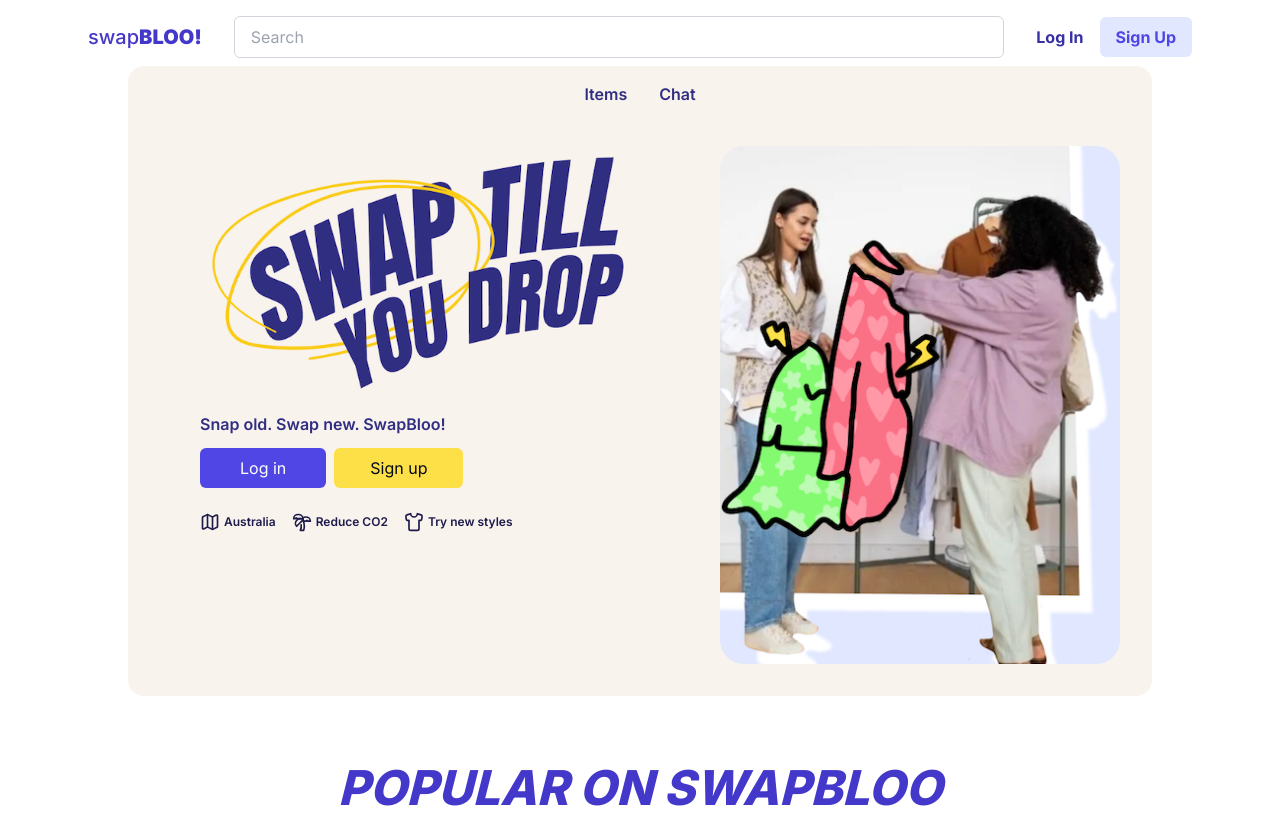
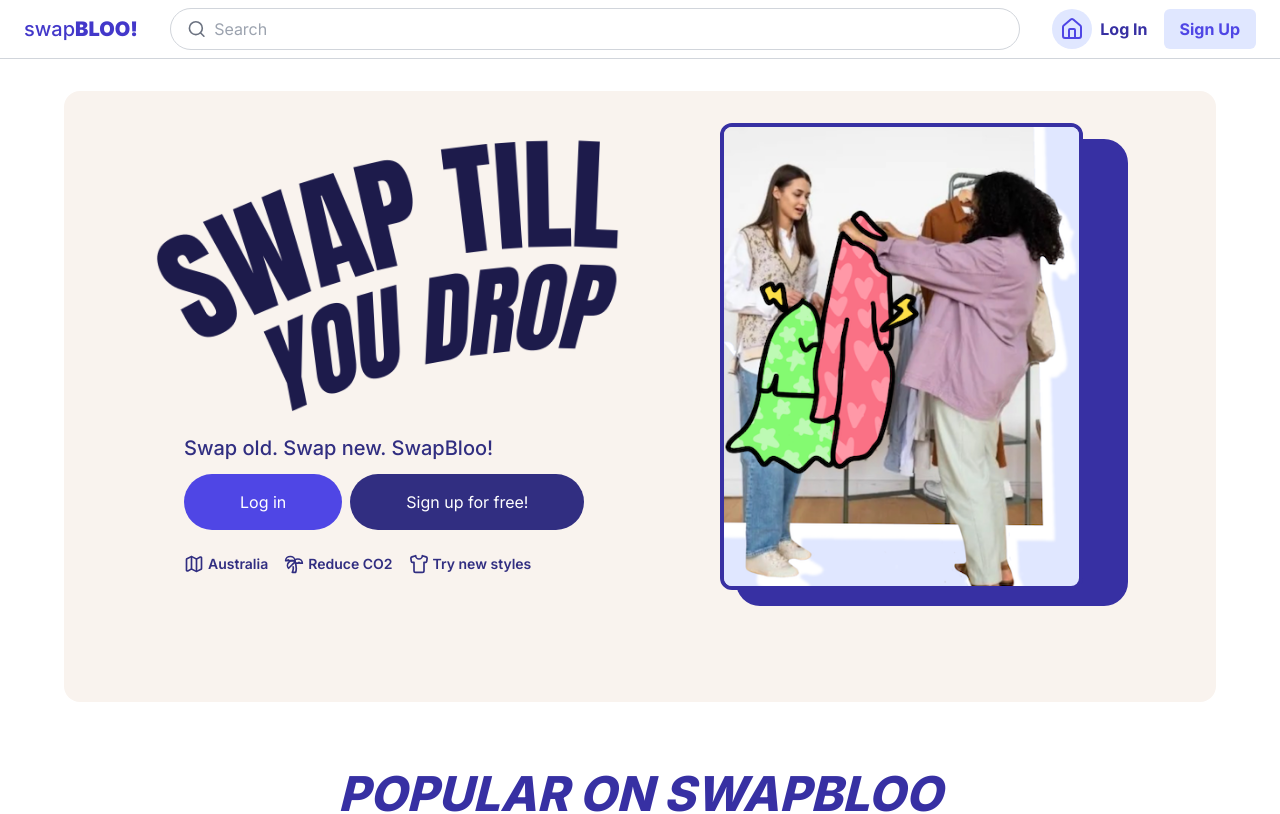
Before and after one commit to luowarren/Swapbloo-App, a Next.js app in the folder frontend/: page / in a window 1280 px wide. Shown: the top 814 px of the page. Built offline with nearby package versions, Linux system fonts and the light colour scheme; no server answers.

Commit message:
Adding hover effects.

```diff
--- a/frontend/app/components/ProfileImage.tsx
+++ b/frontend/app/components/ProfileImage.tsx
@@ -1,6 +1,7 @@
 import React, { useEffect, useState } from "react";
 import { getUserProfileImageUrl } from "../../service/items"; // Import your existing service function
 import { UserRound } from "lucide-react";
+import { Skeleton } from "@/components/ui/skeleton";
 
 interface ProfileImageProps {
   userId: string;
@@ -9,6 +10,7 @@
 
 const ProfileImage: React.FC<ProfileImageProps> = ({
   userId,
+
   className = "",
 }) => {
   const [profilePicUrl, setProfilePicUrl] = useState<string | null>(null);
@@ -41,14 +43,10 @@
   }, [userId]);
 
   if (loading) {
-    return (
-      <div className="w-12 h-12 rounded-full bg-gray-300 flex items-center justify-center text-gray-600">
-        <UserRound />
-      </div>
-    );
+    return <Skeleton className={"rounded-full w-12 h-12 " + className} />;
   }
 
-  console.log("5678",profilePicUrl)
+  console.log("5678", profilePicUrl);
 
   return (
     <div>
@@ -59,7 +57,12 @@
           className={`w-12 h-12 rounded-full ${className}`}
         />
       ) : (
-        <div className="w-12 h-12 rounded-full bg-gray-300 flex items-center justify-center text-gray-600 ">
+        <div
+          className={
+            "w-12 h-12 rounded-full bg-gray-300 flex items-center justify-center text-gray-600 " +
+            className
+          }
+        >
           <UserRound />
         </div>
       )}
--- a/frontend/app/components/UserRating.tsx
+++ b/frontend/app/components/UserRating.tsx
@@ -54,7 +54,7 @@
             onClick={() => handleStarClick(i)}
             icon={starIcon}
             className={size}
-            color="#eab308"
+            color="#6366f1"
           />
         </div>
       );
--- a/frontend/app/layout.tsx
+++ b/frontend/app/layout.tsx
@@ -18,7 +18,7 @@
   return (
     <html lang="en">
       <head>{/* Metadata and other head elements go here */}</head>
-      <body className={inter.className}>
+      <body className={inter.className + " max-h-[100vh] overflow-hidden"}>
         {/* NavBar should be inside the body */}
         <NavBar />
         <main>{children}</main>
--- a/frontend/app/listing/page.tsx
+++ b/frontend/app/listing/page.tsx
@@ -137,15 +137,6 @@
     }
   };
 
-  // if (loading)
-  //   return (
-  //     <div className="w-full h-[80vh] bg-white flex items-center justify-center">
-  //       <div className="animate-spin">
-  //         <Shirt className="text-indigo-600" />
-  //       </div>
-  //     </div>
-  //   );
-
   return (
     <>
       {/* LOADER */}
@@ -161,7 +152,12 @@
       </div>
 
       {/* MAIN PAGE */}
-      <div className={cn("min-h-screen bg-white pt-12", loading && "hidden")}>
+      <div
+        className={cn(
+          "bg-white py-12 h-[100vh] overflow-scroll",
+          loading && "hidden"
+        )}
+      >
         <div
           className="mb-4 text-gray-500 flex gap-1 items-center bg-gray-100 rounded w-fit px-2 py-1 pr-4 hover:bg-gray-200 transition cursor-pointer mx-24"
           onClick={() => {
--- a/frontend/app/listings/listings.tsx
+++ b/frontend/app/listings/listings.tsx
@@ -60,8 +60,8 @@
 
   if (loading || data == null) {
     return (
-      <div className="flex h-[85vh] w-full justify-center items-center">
-        <div className="animate-spin">
+      <div className="flex h-[85] w-full justify-center items-center">
+        <div className="animate-spin [animation-duration:500ms]">
           <Shirt className="text-indigo-600" />
         </div>
       </div>
@@ -69,10 +69,15 @@
   }
 
   return (
-    <div className="grid grid-cols-2 sm:grid-cols-3 lg:grid-cols-4 gap-2 h-[85vh] w-full overflow-scroll px-2 mt-4">
-      {data.map((item: any, index) => {
-        return <ListingCard key={index} data={item} />;
-      })}
+    <div className="flex flex-col w-[100vw] h-[100vh] overflow-scroll">
+      <div className="pt-6 pl-6 bg-gray-100 text-xl text-gray-600 italic font-bold">
+        Today's picks
+      </div>
+      <div className="grid grid-cols-2 sm:grid-cols-3 lg:grid-cols-4 gap-2 w-full p-4 pb-52 bg-gray-100">
+        {data.map((item: any, index) => {
+          return <ListingCard key={index} data={item} />;
+        })}
+      </div>
     </div>
   );
 };
--- a/frontend/app/listings/sidebar.tsx
+++ b/frontend/app/listings/sidebar.tsx
@@ -33,9 +33,9 @@
   };
 
   return (
-    <div className="h-[85vh] w-80 border-r border-gray-300 border-y p-5 overflow-y-scroll rounded-r-lg mb-2">
+    <div className="h-screen w-80 border-r border-gray-300 p-5 overflow-y-scroll pb-56">
       <div className="flex flex-col p-4 items-center w-full border-b border-b-gray-300">
-        <span className="font-bold text-xl text-gray-700">
+        <span className="font-bold text-xl text-gray-600 italic">
           {search ? `"${search}"` : "Everything"}
         </span>
       </div>
--- a/frontend/app/nav/page.tsx
+++ b/frontend/app/nav/page.tsx
@@ -9,15 +9,25 @@
 import {
   DropdownMenu,
   DropdownMenuContent,
+  DropdownMenuSeparator,
   DropdownMenuTrigger,
 } from "@/components/ui/dropdown-menu";
+import {
+  CircleUser,
+  HomeIcon,
+  LogOut,
+  Mail,
+  MessageCircle,
+  Search,
+  Sprout,
+  Store,
+} from "lucide-react";
 
 const NavBar: React.FC = () => {
   const pathname = usePathname(); // Get the current path
   const [user, setUser] = useState<any>(null); // State for user
   const [search, setSearch] = useState(""); // State for search input
   const [showTooltip, setShowTooltip] = useState(false); // State for tooltip visibility
-  const [isScrolled, setIsScrolled] = useState(false); // State to track if the user has scrolled
   const navRef = useRef<HTMLDivElement>(null); // Ref for the navbar div
   const router = useRouter();
 
@@ -73,30 +83,14 @@
     router.push("/");
   };
 
-  // Check if the user has scrolled
-  useEffect(() => {
-    const handleScroll = () => {
-      // Check if the user has scrolled down from the top of the page
-      setIsScrolled(window.scrollY > 0);
-    };
-
-    window.addEventListener("scroll", handleScroll);
-
-    // Cleanup the event listener on component unmount
-    return () => {
-      window.removeEventListener("scroll", handleScroll);
-    };
-  }, []);
-
   return (
     <div
       ref={navRef}
       className={cn(
-        "bg-transparent mx-16 rounded-b-2xl transition-all sticky top-0 z-50",
-        isScrolled && "border-b border-x shadow-sm bg-white"
+        "bg-white transition-all sticky top-0 z-50 border-b border-gray-300"
       )}
     >
-      <div className="container mx-auto flex items-center justify-between py-4 px-6">
+      <div className="container mx-auto flex items-center justify-between py-2 px-6">
         {/* Left side: Logo */}
         <div className="flex items-center">
           <a href="/" className="text-indigo-700 font-medium text-xl">
@@ -106,11 +100,12 @@
 
         {/* Center: Search Bar */}
         <div className="flex-grow mx-8">
-          <div className="relative">
+          <div className="flex justify-center items-center gap-2 w-full px-4 py-2 rounded-full border border-gray-300">
+            <Search className="h-h w-5 text-gray-500" />
             <input
               type="text"
               placeholder="Search"
-              className="w-full px-4 py-2 border border-gray-300 rounded-md focus:outline-none focus:ring-2 focus:ring-blue-500"
+              className="w-full outline-none"
               value={search}
               onChange={(e) => setSearch(e.target.value)}
               onKeyDown={handleSearch} // Handle Enter key
@@ -119,12 +114,25 @@
         </div>
 
         {/* Right side: Action buttons */}
-        <div className="flex items-center space-x-4 relative">
-          {/* List an item button */}
+        <div className="flex items-center space-x-2 relative">
           {user && (
             <Link href="/listing">
-              <div className="bg-indigo-100 text-indigo-600 font-semibold py-2 px-4 rounded-md">
+              <div className="hover:bg-indigo-50 transition text-indigo-600 font-semibold py-2 px-4 rounded-full">
                 LIST AN ITEM
+              </div>
+            </Link>
+          )}
+
+          <Link href="/listings">
+            <div className="flex justify-center items-center bg-indigo-100 text-indigo-600 font-semibold p-2 rounded-full hover:bg-indigo-200 transition">
+              <HomeIcon />
+            </div>
+          </Link>
+
+          {user && (
+            <Link href="/chats">
+              <div className="flex justify-center items-center bg-indigo-100 text-indigo-600 font-semibold p-2 rounded-full hover:bg-indigo-200 transition">
+                <Mail />
               </div>
             </Link>
           )}
@@ -141,38 +149,46 @@
                     <ProfilePic userId={user.id} />
                   </div>
                 </DropdownMenuTrigger>
-                <DropdownMenuContent>
+                <DropdownMenuContent className="mr-2">
                   <div className="w-48 bg-white z-10">
-                    <Link href="/profile" onClick={() => setShowTooltip(false)}>
-                      <div className="px-4 py-2 text-gray-600 hover:bg-gray-100 cursor-pointer transition rounded font-semibold">
-                        View Profile
-                      </div>
-                    </Link>
+                    <div
+                      onClick={() => {
+                        router.push("/chats");
+                      }}
+                      className="flex gap-2 items-center px-2 py-2 text-gray-600 hover:bg-gray-100 cursor-pointer transition rounded font-medium"
+                    >
+                      <Mail className="h-5 w-5" />
+                      Inbox
+                    </div>
+                    <div
+                      onClick={() => {
+                        router.push("/profile");
+                      }}
+                      className="flex gap-2 items-center px-2 py-2 text-gray-600 hover:bg-gray-100 cursor-pointer transition rounded font-medium"
+                    >
+                      <Store className="h-5 w-5" />
+                      My store
+                    </div>
+                    <div
+                      onClick={() => {
+                        router.push("/resources");
+                      }}
+                      className="flex gap-2 items-center px-2 py-2 text-gray-600 hover:bg-gray-100 cursor-pointer transition rounded font-medium"
+                    >
+                      <Sprout className="h-5 w-5" />
+                      Learn eco
+                    </div>
+                    <DropdownMenuSeparator />
                     <div
                       onClick={handleLogout}
-                      className="px-4 py-2 text-gray-600 hover:bg-gray-100 cursor-pointer transition rounded font-semibold"
+                      className="flex gap-2 items-center px-2 py-2 text-gray-600 hover:bg-gray-100 cursor-pointer transition rounded font-medium"
                     >
-                      Log Out
+                      <LogOut className="h-5 w-5" />
+                      Log out
                     </div>
                   </div>
                 </DropdownMenuContent>
               </DropdownMenu>
-
-              {/* {showTooltip && (
-                <div className="absolute right-0 mt-2 w-48 bg-white border border-gray-300 rounded-md shadow-lg py-2 z-10">
-                  <Link href="/profile" onClick={() => setShowTooltip(false)}>
-                    <div className="px-4 py-2 hover:bg-gray-100 cursor-pointer">
-                      View Profile
-                    </div>
-                  </Link>
-                  <div
-                    onClick={handleLogout}
-                    className="px-4 py-2 hover:bg-gray-100 cursor-pointer"
-                  >
-                    Log Out
-                  </div>
-                </div>
-              )} */}
             </div>
           ) : (
             <div className="flex items-center space-x-4">
@@ -191,23 +207,6 @@
           )}
         </div>
       </div>
-
-      {/* Bottom navigation bar */}
-      <div className={cn(isScrolled && "border-t")}>
-        <div className="container mx-auto py-2 px-6 flex justify-center space-x-8">
-          <Link href="/listings/">
-            <p className={`font-semibold hover:text-pink-700 text-indigo-900`}>
-              Items
-            </p>
-          </Link>
-
-          <Link href="/chats">
-            <p className={`font-semibold hover:text-pink-700 text-indigo-900`}>
-              Chat
-            </p>
-          </Link>
-        </div>
-      </div>
     </div>
   );
 };
--- a/frontend/app/page.tsx
+++ b/frontend/app/page.tsx
@@ -17,58 +17,71 @@
 
 export default function Home() {
   return (
-    <div className="min-h-screen bg-white flex flex-col items-center justify-center">
-      <div>
-        <div className="mx-32 -mt-12 pt-20 bg-[#F9F3EE] rounded-2xl p-8">
+    <div className="h-[100vh] overflow-scroll">
+      <div className=" bg-white flex flex-col items-center justify-center">
+        <div className="w-full">
+          <div className="flex w-full items-center justify-center mt-8">
+            <div className="w-[90%] bg-[#F9F3EE] rounded-2xl p-8">
               <main className="flex flex-col lg:flex-row items-center lg:items-start">
                 <div className="lg:w-1/2 flex pl-10 flex-col items-center text-center lg:items-start lg:text-left">
-              <img src="logo_placeholder.png" className="w-full" />
-              <p className="font-semibold my-3 text-indigo-900">
-                Snap old. Swap new. SwapBloo!
+                  <img src="hero_image.png" className="w-full" />
+                  <div className="ml-12">
+                    <p className="font-medium text-xl my-3 text-indigo-900">
+                      Swap old. Swap new. SwapBloo!
                     </p>
                     <div className="flex w-full gap-2">
                       <Link href="/login">
-                  <p className="text-m bg-indigo-600 text-white py-2 px-10 rounded-md">
+                        <p className="bg-indigo-600 hover:bg-indigo-400 text-white py-4 px-14 rounded-full transition">
                           Log in
                         </p>
                       </Link>
 
                       <Link href="/signup">
-                  <p className="text-m bg-yellow-300 hover:bg-indigo-200 py-2 px-9 rounded-md transition">
-                    Sign up
+                        <p className="text-white bg-indigo-900 hover:bg-indigo-700 py-4 px-14 rounded-full transition">
+                          Sign up for free!
                         </p>
                       </Link>
                     </div>
-              <div className="flex justify-start gap-4 mt-6 text-indigo-950">
+                    <div className="flex justify-start gap-4 mt-6 text-indigo-900">
                       <div className="flex items-center gap-1">
                         <Map className="w-5 h-5" />
-                  <span className="text-xs font-semibold">Australia</span>
+                        <span className="text-sm font-semibold">Australia</span>
                       </div>
                       <div className="flex items-center gap-1">
                         <TreePalm className="w-5 h-5" />
-                  <span className="text-xs font-semibold">Reduce CO2</span>
+                        <span className="text-sm font-semibold">
+                          Reduce CO2
+                        </span>
                       </div>
                       <div className="flex items-center gap-1">
                         <Shirt className="w-5 h-5" />
-                  <span className="text-xs font-semibold">Try new styles</span>
+                        <span className="text-sm font-semibold">
+                          Try new styles
+                        </span>
+                      </div>
                     </div>
                   </div>
                 </div>
 
-            <div className="lg:w-1/2 mt-10 lg:mt-0">
+                <div className="ml-20 relative w-[40%] items-center justify-center mb-20">
+                  {/* Box behind the image */}
+                  <div className="absolute top-4 left-4 w-[90%] h-full bg-indigo-800 rounded-3xl"></div>
+
+                  {/* Image on top */}
                   <img
                     src="placeholder.png"
                     alt="Swapping clothes"
-                className="ml-auto size-5/6 h-auto rounded-3xl"
+                    className="relative z-1 w-5/6 h-auto rounded-xl border-4 border-indigo-800"
                   />
                 </div>
               </main>
+            </div>
           </div>
 
           <div className="mt-6 p-8 flex justify-center items-center">
             <main className="flex flex-col items-center justify-center text-center w-full">
               <div className="flex flex-col items-center justify-center text-center">
-              <p className="my-3 text-indigo-700 text-5xl font-extrabold mb-0 italic">
+                <p className="my-3 text-indigo-800 text-5xl font-extrabold mb-0 italic">
                   POPULAR ON SWAPBLOO
                 </p>
                 <p className="my-3 text-indigo-900 text-sm mt-0">
@@ -179,8 +192,8 @@
                   />
                   <p className="mt-3 text-indigo-100 text-3xl">Swipe!</p>
                   <p className="my-3 px-4 text-white text-sm ">
-                  Browse items through tags, search or swipe through options to
-                  find your perfect swap.
+                    Browse items through tags, search or swipe through options
+                    to find your perfect swap.
                   </p>
                 </div>
                 <div className="flex flex-col items-center text-center max-w-xs">
@@ -232,8 +245,8 @@
                       </p>
                       <p className="text-indigo-900 text-sm mt-2">
                         SwapBloo will forever be free. We want you to be able to
-                      swap to your heart's desire and complete a closet that you
-                      truly love.
+                        swap to your heart's desire and complete a closet that
+                        you truly love.
                       </p>
                     </div>
                   </div>
@@ -246,8 +259,8 @@
                       <p className="text-indigo-900 text-sm mt-2">
                         Thousands of garments from landfill by swappers like you
                         but that's not all. For every successful swap, earn 1
-                      Earth Token and we will plan a real tree in Australia for
-                      every 50 you collect!
+                        Earth Token and we will plan a real tree in Australia
+                        for every 50 you collect!
                       </p>
                     </div>
                   </div>
@@ -312,7 +325,7 @@
             </div>
           </footer>
         </div>
-      <div className="lg:w-1/2 mt-10 lg:mt-0"></div>
+      </div>
     </div>
   );
 }
--- a/frontend/components/ui/skeleton.tsx
+++ b/frontend/components/ui/skeleton.tsx
@@ -1,4 +1,4 @@
-import { cn } from "@/lib/utils"
+import { cn } from "@/lib/utils";
 
 function Skeleton({
   className,
@@ -6,10 +6,13 @@
 }: React.HTMLAttributes<HTMLDivElement>) {
   return (
     <div
-      className={cn("animate-pulse rounded-md bg-muted", className)}
+      className={cn(
+        "animate-pulse rounded-md bg-gray-300 duration-500",
+        className
+      )}
       {...props}
     />
-  )
+  );
 }
 
-export { Skeleton }
+export { Skeleton };
```
Also changed, not shown: frontend/app/listings/listing-card.tsx (+24 -41 lines), frontend/app/profile/page.tsx (+45 -30 lines), frontend/components/ui/dropdown-menu.tsx (+35 -35 lines), frontend/public/hero_image.png (added). Lines whose indentation alone changed are shown as unchanged.
